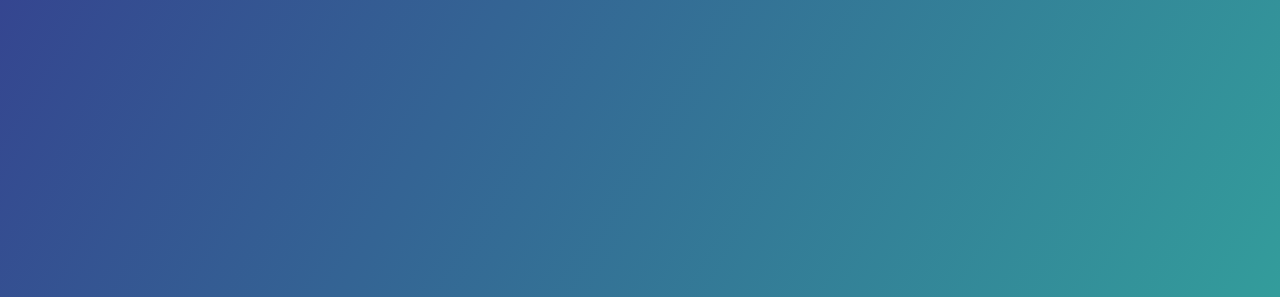
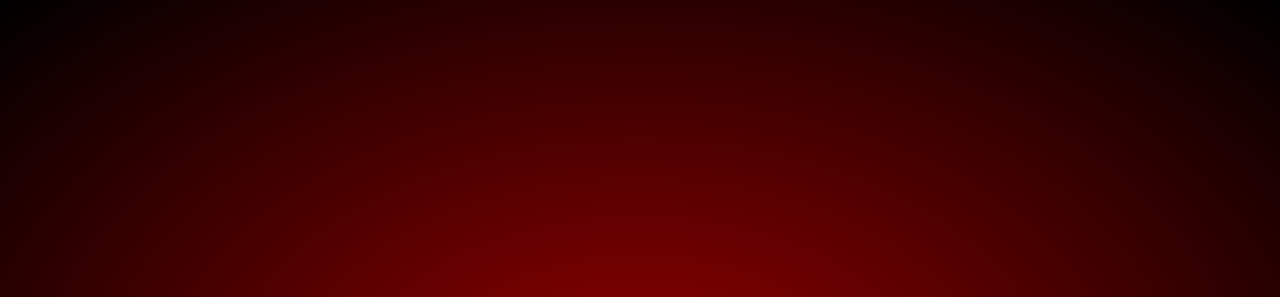
Before and after one commit to caiolimasilva/relogiotreino, a plain HTML site: page index.html in a window 1280 px wide. Shown: the top 297 px of the page. Drawn offline with Linux system fonts and the light colour scheme; a web font is replaced by a local one.

Commit message:
mudança de cor de fundo

```diff
--- a/relógio/assets/css/style.css
+++ b/relógio/assets/css/style.css
@@ -8,7 +8,7 @@
 
 body {
     height: 100vh;
-    background: linear-gradient(120deg, #10247cd8, #10a08dda);
+    background: radial-gradient(#920000, #000000);
     display: flex;
     align-items: center;
     justify-content: center;
```
